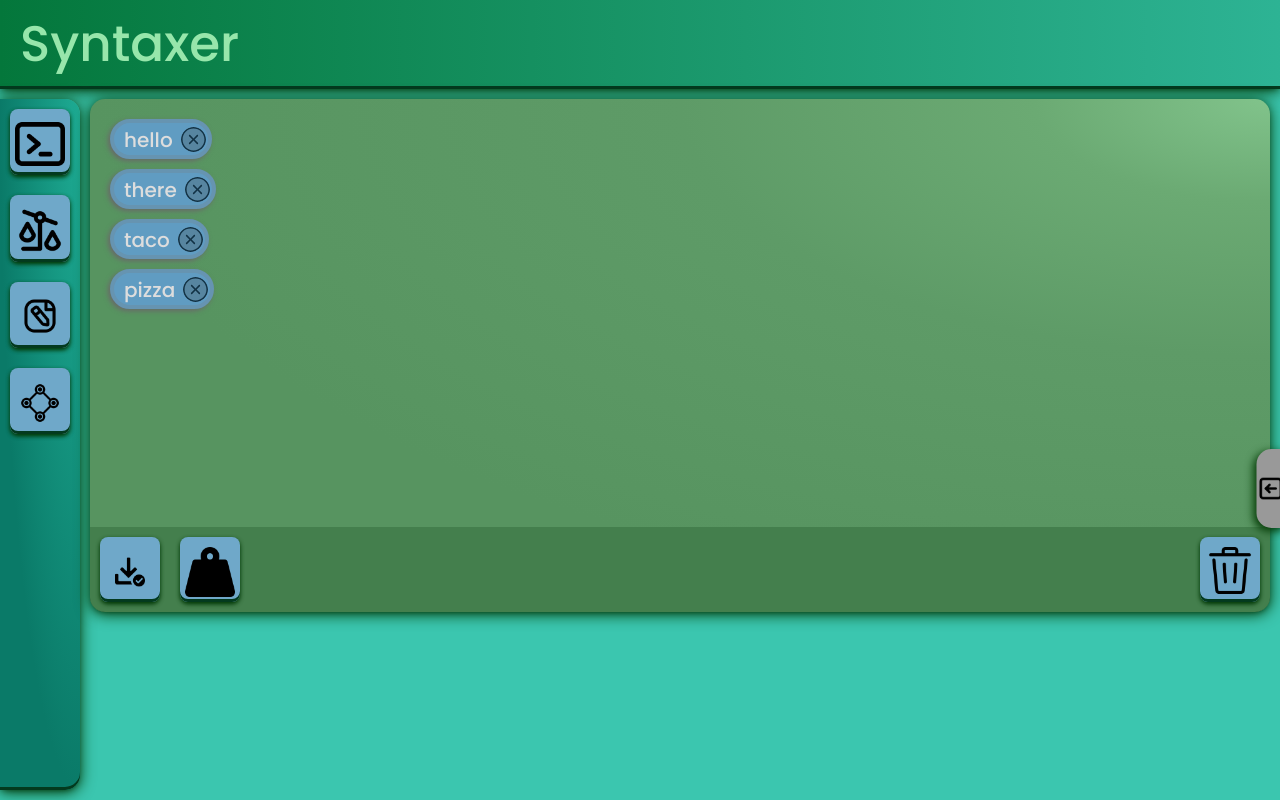
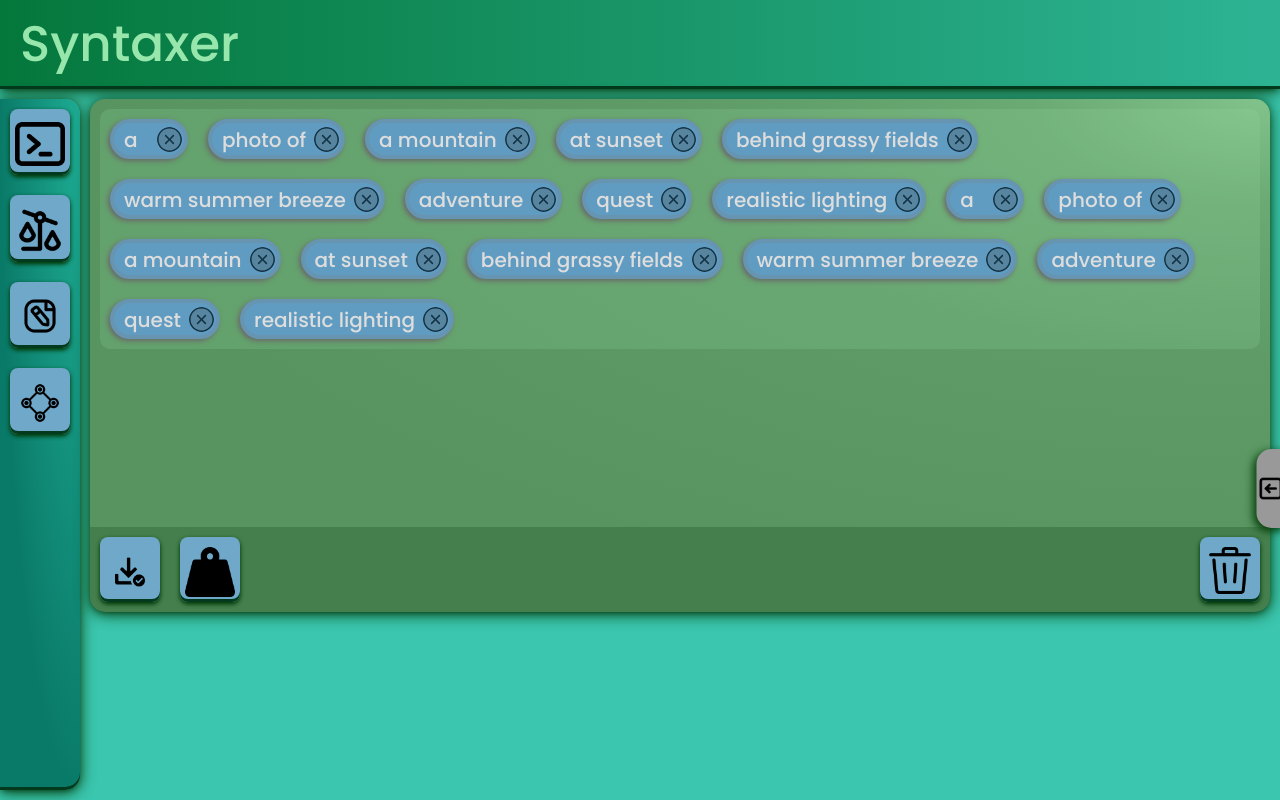
Before and after one commit to Yuugen64/Syntaxer, an Angular app: page / in a window 1280 px wide. Built offline with nearby package versions, Linux system fonts and the light colour scheme.

Commit message:
[UI | Prompt Area::Keyword Pills output styling] - Added a smaller sub-card container to confine the flex behavior. Pills now dynamically output in order, wrap into rows like they should, and can be removed properly!

```diff
--- a/src/app/components/prompt-area/prompt-area.component.css
+++ b/src/app/components/prompt-area/prompt-area.component.css
@@ -6,17 +6,21 @@
     grid-template-columns: repeat(10, [col] 1fr);
     grid-template-rows: repeat(8, [row] 1fr);
 
-    border-radius: 15px;
+    border-radius: 0px;
 
     /*Confines the inner "card" by a small amount for styling - left is 0 due to dock padding visuals*/
     padding: 10px 10px 10px 0px;
 }
 
 .output-card {
-    grid-column: col 1 / span 10;
+    grid-column: col 1 / span 10; /*Determines the width of the card*/
     grid-row: row 1 / span 8;
 
-    display: block;
+
+    /*grid-template-columns: repeat(auto-fit, minmax(min-content, 150px)); /*This sort of works but causes blowout*/
+    /*grid-template-columns: minmax(min-content, max-content);*/
+    /*grid-auto-rows: 50px; /*Controls the row height to allow*/
+
     padding: 10px; /*For the "card" visualization padding - the main-container and "main page" 'area' are chained.*/
 
     border-radius: 15px;
@@ -25,6 +29,18 @@
 
     /*Drop Shadow for the prompt card*/
     box-shadow: #033a05 0 2px 15px, #033a1e 0 2px 6px -3px, #033a1e 0 -3px 0 inset;  /*You can combine multiple box-shadows for the nice*/
+}
+
+.prompt-sub-card {
+    display: flex;
+    flex-direction: row;
+    justify-content: flex-start;
+    flex-wrap: wrap;
+    width: 100%;
+    height: auto;
+
+    border-radius: 10px;
+    background-color: rgba(149, 215, 160, 0.2);
 }
 
 .output-card-control-bar {
--- a/src/app/components/prompt-area/prompt-area.component.html
+++ b/src/app/components/prompt-area/prompt-area.component.html
@@ -1,15 +1,12 @@
 <div class="main-container">
+
+    <!--Card that holds the tokens-->
     <div class="output-card">
 
-        <!--
-        <ul>
-            <li *ngFor="let token of tokens">{{token.text}}</li>
-        </ul>
-        -->
-
-
-        <!--This is for testing-->
-        <app-keyword-pill *ngFor="let token of tokens; index as i" (removeEvent)="removeKeyword($event)" [index]="i">{{token.text}}</app-keyword-pill>
+        <div class="prompt-sub-card">
+            <!--This is the "tokens[]" iteratively output inside of pills-->
+            <app-keyword-pill *ngFor="let token of tokens; index as i" (removeEvent)="removeKeyword($event)" [index]="i">{{token.text}}</app-keyword-pill>
+        </div>
 
     </div>
 
--- a/src/app/components/prompt-area/prompt-area.component.ts
+++ b/src/app/components/prompt-area/prompt-area.component.ts
@@ -12,10 +12,24 @@
   constructor(){}
 
   public tokens: {id: number, text: string}[] = [
-    { id: 0, text: "hello"},
-    { id: 1, text: "there"},
-    { id: 2, text: "taco"},
-    { id: 3, text: "pizza"},
+    { id: 0, text: "a"},
+    { id: 1, text: "photo of"},
+    { id: 2, text: "a mountain"},
+    { id: 3, text: "at sunset"},
+    { id: 4, text: "behind grassy fields"},
+    { id: 5, text: "warm summer breeze"},
+    { id: 6, text: "adventure"},
+    { id: 7, text: "quest"},
+    { id: 8, text: "realistic lighting"},
+    { id: 0, text: "a"},
+    { id: 1, text: "photo of"},
+    { id: 2, text: "a mountain"},
+    { id: 3, text: "at sunset"},
+    { id: 4, text: "behind grassy fields"},
+    { id: 5, text: "warm summer breeze"},
+    { id: 6, text: "adventure"},
+    { id: 7, text: "quest"},
+    { id: 8, text: "realistic lighting"}
   ];
 
   removeKeyword(event: any) {
--- a/src/app/components/sub-components/keyword-pill/keyword-pill.component.css
+++ b/src/app/components/sub-components/keyword-pill/keyword-pill.component.css
@@ -10,13 +10,15 @@
     padding: 0px;
     margin: 10px;
     line-height: 1rem;
+    text-wrap: nowrap; /*prevents breakout in Y-direction*/
+    overflow: hidden; /*to hide the overflow within the pill, but there shouldn't be overflow*/
 
-    background-color: rgb(96, 156, 194);
-    border: solid 4px #6694b1;
-    max-width: fit-content; /*To constrain based on word length*/
+    width: fit-content; /*To constrain based on word length*/
     height: 4rem; /*Based on general text size*/
 
     box-shadow: -2px 2px 5px #696969;
+    background-color: rgb(96, 156, 194);
+    border: solid 4px #6694b1;
 }
 /*Remember this doesn't affect <ng-content> passthrough*/
 .label-area {
--- a/src/app/components/sub-components/keyword-pill/keyword-pill.component.ts
+++ b/src/app/components/sub-components/keyword-pill/keyword-pill.component.ts
@@ -7,6 +7,7 @@
 })
 export class KeywordPillComponent implements OnInit {
 
+  //Input for index catch to allow for Output emitting to removal function!
   @Input() index: number;
   @Output() removeEvent = new EventEmitter<any>();
 
```
